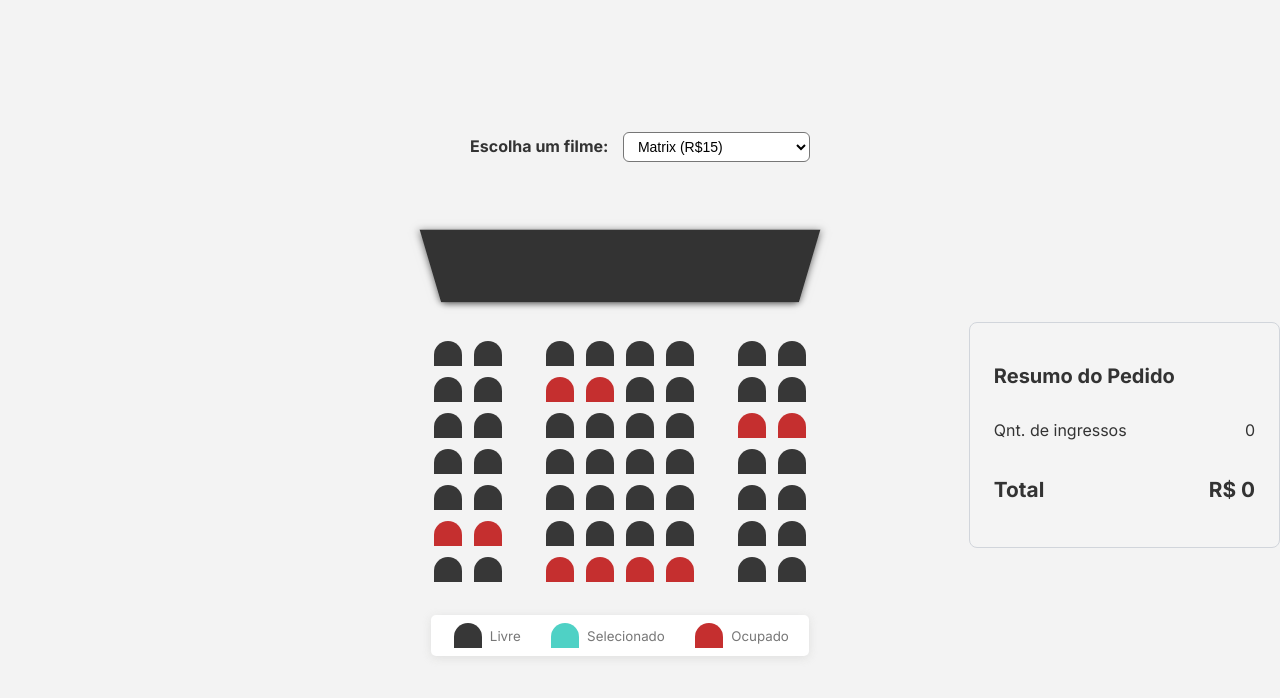
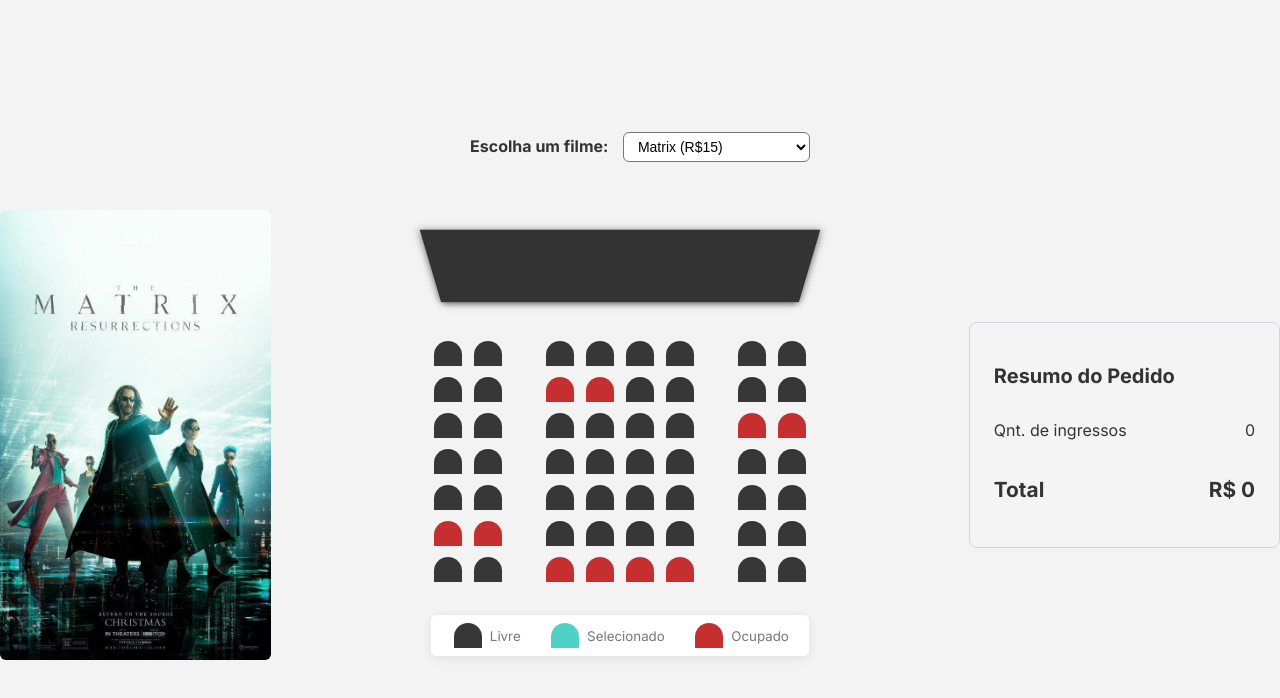
Before and after one commit to VianaArthur/movie-seat-booking, a plain HTML site: page index.html in a window 1280 px wide. Drawn offline with Linux system fonts and the light colour scheme.

Commit message:
Update style.css
Fix image URL

```diff
--- a/assets/css/style.css
+++ b/assets/css/style.css
@@ -55,7 +55,7 @@ body {
   background-size: cover;
   background-position: center;
   background-repeat: no-repeat;
-  background-image: url('assets/images/matrix.jpg');
+  background-image: url('../../assets/images/matrix.jpg');
 }
 
 .seat {
```
